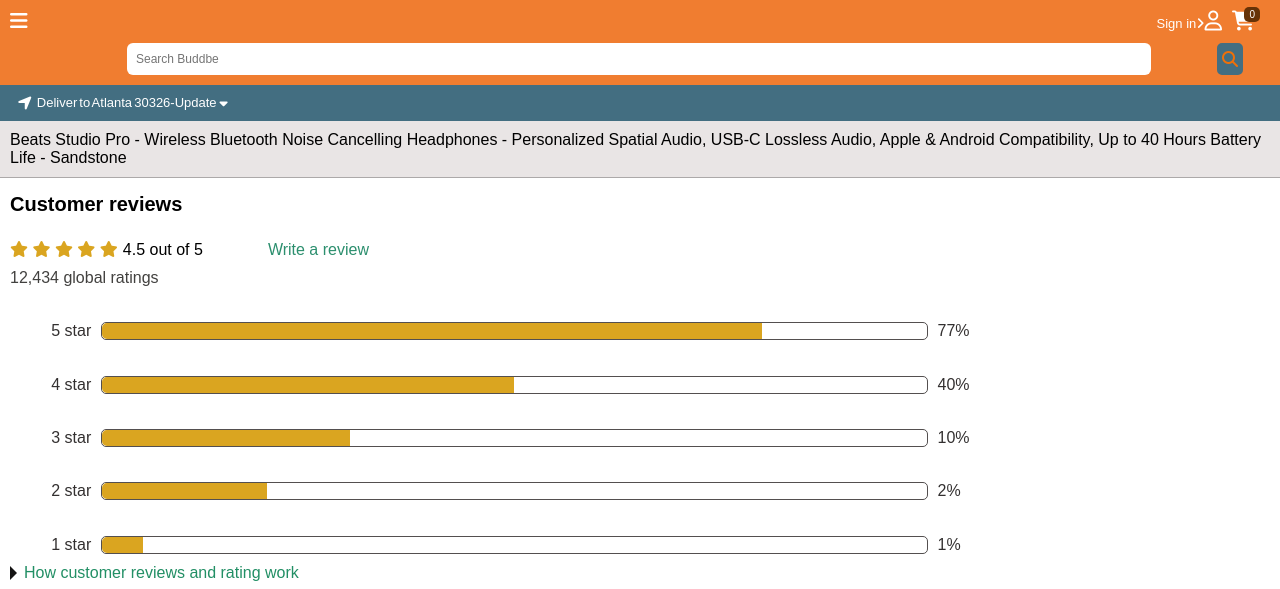
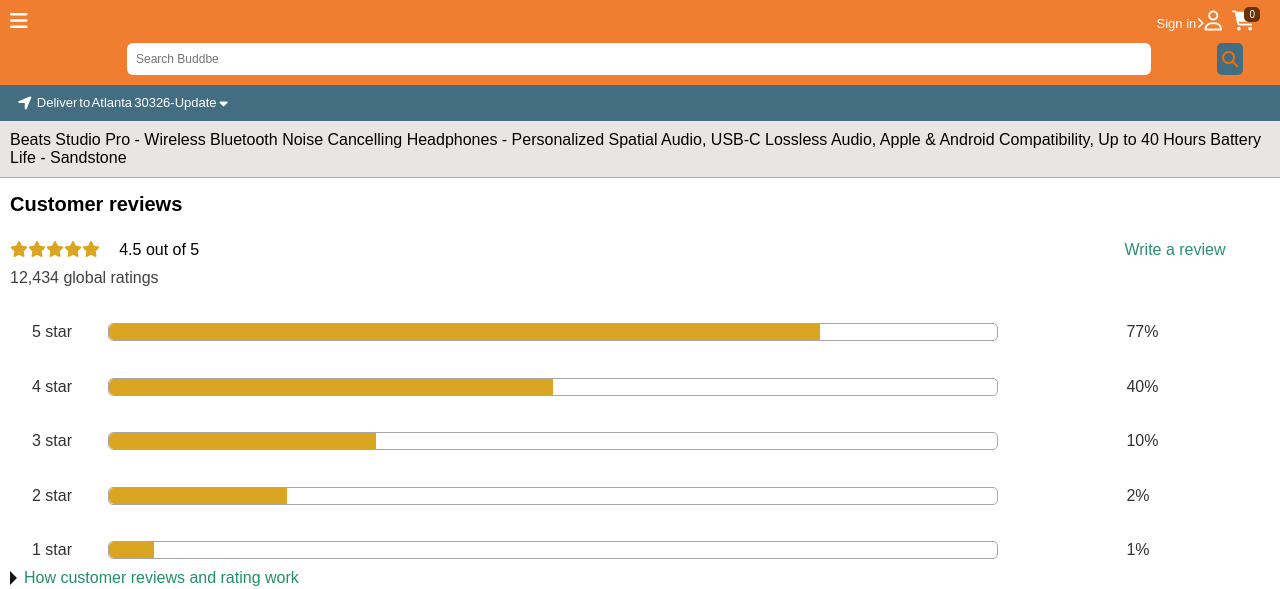
Before and after one commit to boyaye/ecommme, a plain HTML site: page reviewpageindex.html in a window 1280 px wide. Shown: the top 589 px of the page. Drawn offline with Linux system fonts and the light colour scheme.

Commit message:
commit made to the review page by styling the review range

```diff
--- a/reviewpageindex.html
+++ b/reviewpageindex.html
@@ -129,38 +129,40 @@
                 <h1>Customer reviews</h1>
             </header>
             <div class="reviewstar">
-                <div>
+                <div class="reviewiandstarfive">
                 <i class="fa fa-star"></i>
                 <i class="fa fa-star"></i>
                 <i class="fa fa-star"></i>
                 <i class="fa fa-star"></i>
                 <i class="fa fa-star"></i>
+
+
+                 <p id="ratingsnumber">4.5 out of 5</p>
                </div>
-
-                <p>4.5 out of 5</p>
+                <div class="writereview">
                     <p><a href="#">Write a review</a></p>
+                </div>
             </div>
             <div class="numberofrating">
                 <p>12,434 global ratings</p>
             </div>
             <div class="reviewratingrange">
+                <div class="firstrangecenter">
                 <div class="divrange">
                   <p>5 star</p>
                      <div class="firstdivrange">
                     <div id="range">
                       </div>
                  </div>
-            <p>77%</p>
+            <p class="ratingpercentage">77%</p>
           </div>
 
         <div class="divrange">
         <p>4 star</p>
            <div class="firstdivrange">
-   <div id="rangesecond">
-
+            <div id="rangesecond"></div>
           </div>
-</div>
-<p>40%</p>
+       <p class="ratingpercentage">40%</p>
 </div>
 <div class="divrange">
     <p>3 star</p>
@@ -169,7 +171,7 @@
 
    </div>
 </div>
-<p>10%</p>
+<p class="ratingpercentage">10%</p>
 </div>
 <div class="divrange">
     <p>2 star</p>
@@ -178,7 +180,7 @@
 
    </div>
 </div>
-<p>2%</p>
+<p class="ratingpercentage">2%</p>
 </div>
 <div class="divrange">
     <p>1 star</p>
@@ -187,7 +189,8 @@
 
    </div>
 </div>
-<p>1%</p>
+<p class="ratingpercentage">1%</p>
+</div>
 </div>
 </div>
 
--- a/reviewpagestyle.css
+++ b/reviewpagestyle.css
@@ -176,17 +176,20 @@
         }
 
         .reviewstar{
-
+            position: relative;
+        width: 100%;
             display: flex;
-            gap: 5px;
+            gap: 18%;
             padding: 10px 0px 10px 10px;
         }
         .reviewstar a{
-            position: relative;
-            left: 60px;
+        position: absolute;
             color: rgb(44, 143, 110);
+            right: 5%;
+
         }
         .reviewstar .fa-star{
+            display: inline-block;
             color: goldenrod;
         }
         .numberofrating p{
@@ -194,10 +197,20 @@
             color: rgb(66, 65, 63);
 
         }
+
+        .reviewiandstarfive{
+            display: flex;
+            width: 50%;
+        }
+        #ratingsnumber{
+            position: relative;
+            left: 3%;
+        }
+
         /* review range rating */
         .reviewratingrange{
             border: 0px solid rgb(100, 98, 98);
-            width: 92%;
+      width: 100%;
             margin: auto;
         }
         .reviewratingrange p{
@@ -205,15 +218,30 @@
         }
         .reviewratingrange .divrange{
             display: flex;
-            gap: 10px;
             margin-top: 3%;
+            border: 0px solid red;
+            gap: 3%;
+
+
 
         }
+        .firstrangecenter{
+            position: relative;
+            border: 0px solid green;
+      width: 95%;
+      margin: auto;
+        }
         .reviewratingrange .firstdivrange{
-            border: 0.2px solid rgb(83, 79, 79);
-            width: 70%;
+            border: 0.2px solid rgb(170, 166, 166);
+            width: 73%;
             border-radius: 5px;
 
+        }
+        .ratingpercentage{
+border: 0px solid black;
+width: 10%;
+            position: absolute;
+            right: 0px;
         }
         /* inside range */
         #range{
```
Lines whose indentation alone changed are shown as unchanged.
